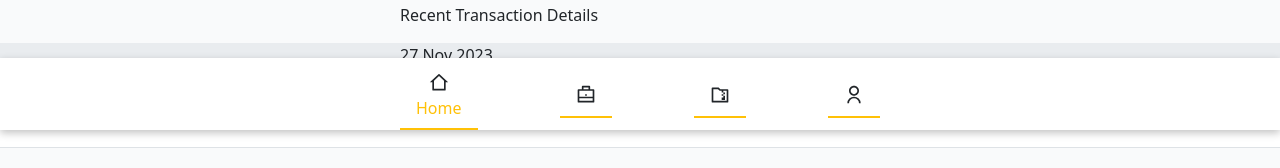
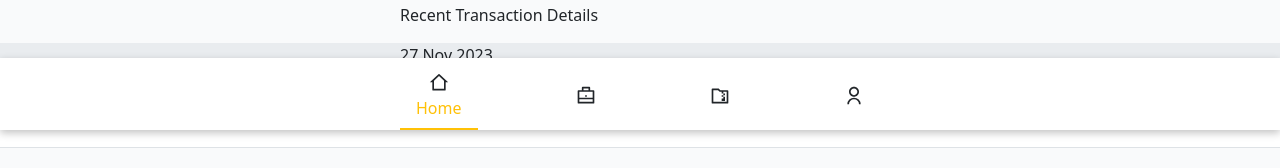
Before and after one commit to Dev-Tonia/naria-wave, a React (Vite) app: page / in a window 1280 px wide. Shown: the part 670-838 px from the top of the page. Built offline with nearby package versions, Linux system fonts and the light colour scheme; grey boxes are pictures that could not be loaded.

Commit message:
added the navbar active state

```diff
--- a/src/components/Layout/NavbarItem.jsx
+++ b/src/components/Layout/NavbarItem.jsx
@@ -5,7 +5,7 @@ import "../Layout/layout.css";
 
 export default function NavbarItem({ title, icon, path }) {
   return (
-    <div className=" text-center px-3 border-bottom border-2 border-warning py-2  navbar-item">
+    <div className=" text-center px-3  py-2  navbar-item">
       <NavLink to={path} className="text-body " activeClassName="activeLink">
         <span>{icon}</span>
         <p className=" mb-0 fs-6 text-warning fw-medium title">{title} </p>
--- a/src/components/Layout/layout.css
+++ b/src/components/Layout/layout.css
@@ -11,6 +11,11 @@ a.active .title {
   display: block;
 }
 
+.navbar-item:has(a.active) {
+  /* targeting the parent of the nav link */
+  border-bottom: 2px solid #ffc107;
+}
+
 @media screen and (max-width: 300px) {
   .navbar-item span {
     font-size: 18px;
```
